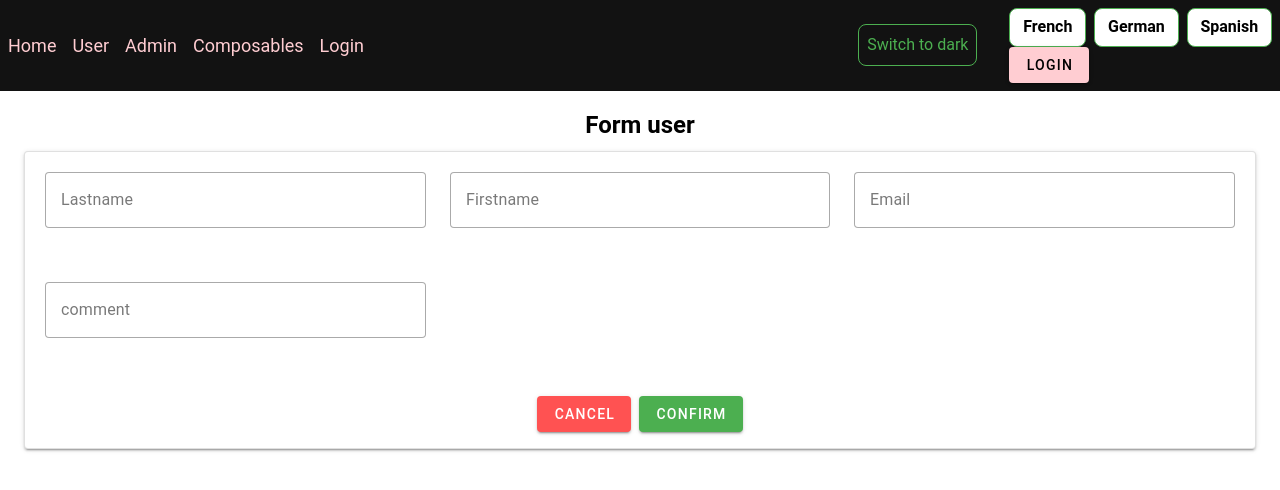
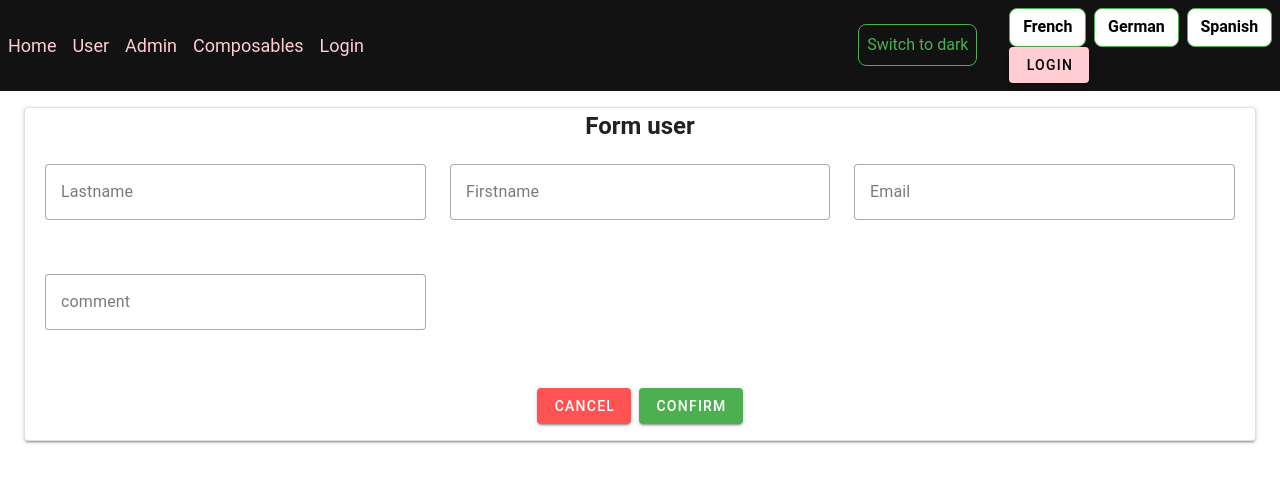
Before and after one commit to Louis-Gonzalez/starterPack, a Nuxt app: page /composables in a window 1280 px wide. Shown: the top 490 px of the page. Built offline with nearby package versions, Linux system fonts and the light colour scheme.

Commit message:
UDT title

```diff
--- a/pages/composables.vue
+++ b/pages/composables.vue
@@ -40,9 +40,9 @@ const {
   <!--  :rules="['required','notEmpty','string','longerThan6', 'email']"-->
   <section>
     <v-form class="ma-4" @submit.prevent="handleSubmit">
-      <h1 class="text-center">{{ t('form_user_title') }}</h1>
+
       <v-card border elevation="2" class="ma-2">
-
+        <h1 class="text-center">{{ t('form_user_title') }}</h1>
         <v-row class="d-flex ma-2 align-center">
           <v-col cols="4">
             <v-text-field
```
